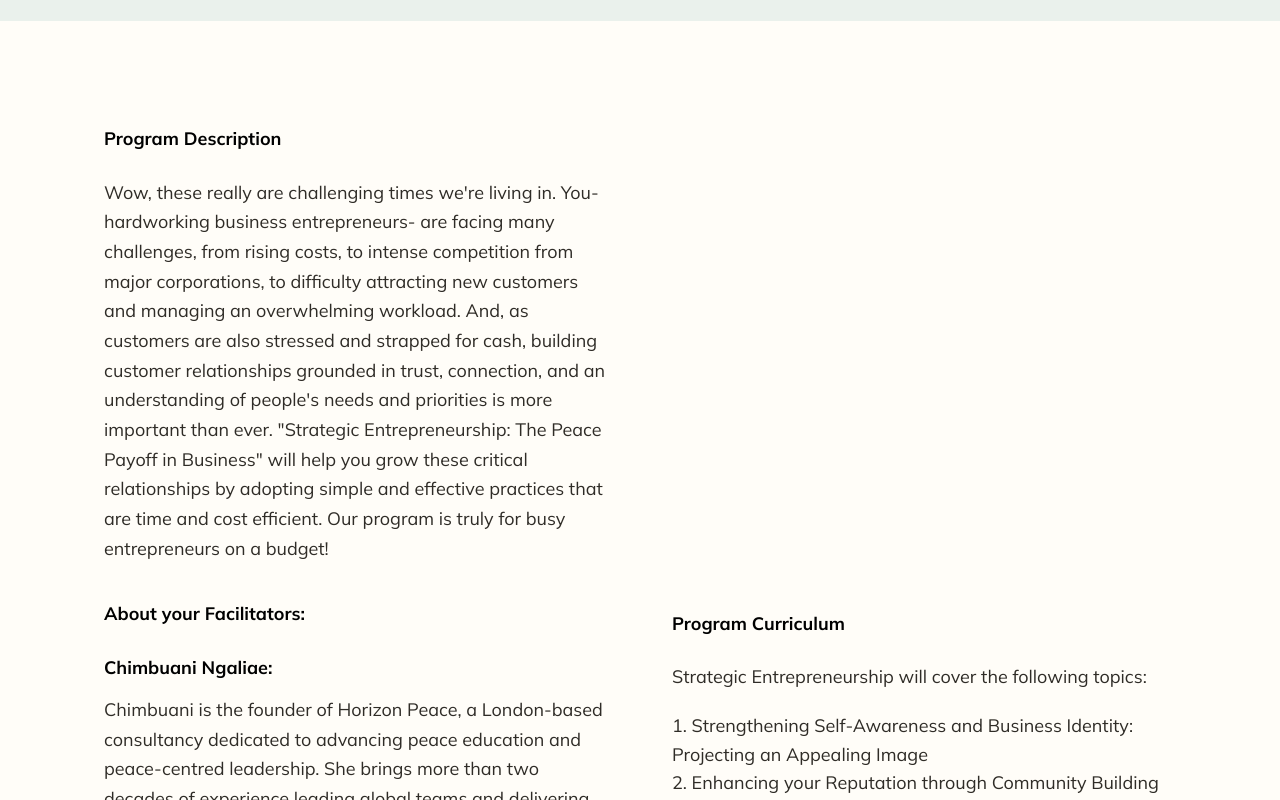
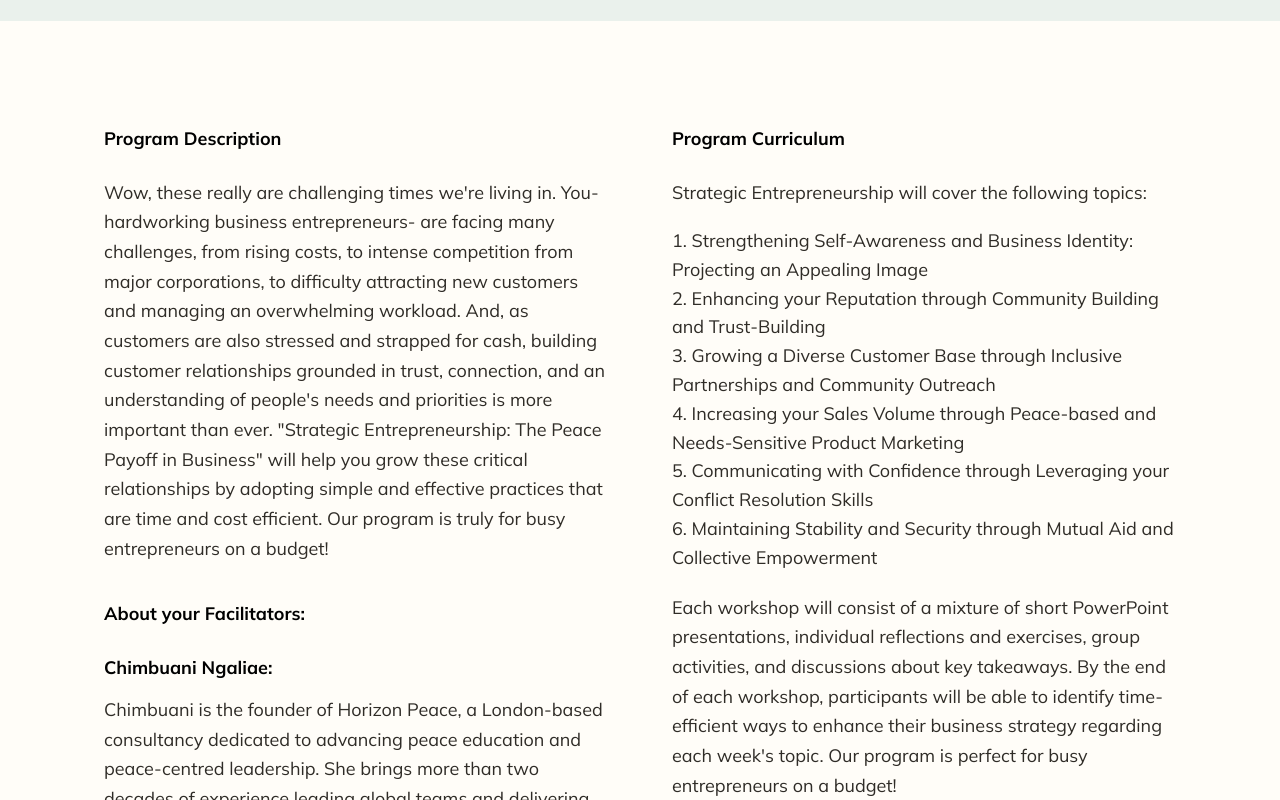
Before and after one commit to HSQ0503/annes-haven, a Next.js app: page /strategic-entrepreneurship in a window 1280 px wide. Shown: the part 440-1240 px from the top of the page. Built offline with nearby package versions, Linux system fonts and the light colour scheme; no server answers; the database is empty.

Commit message:
Top-align SE split so Curriculum sits beside Description

```diff
--- a/app/strategic-entrepreneurship/page.tsx
+++ b/app/strategic-entrepreneurship/page.tsx
@@ -48,7 +48,7 @@ export default async function StrategicEntrepreneurshipPage() {
 
       <section className="section">
         <div className="container">
-          <div className="split">
+          <div className="split" style={{ alignItems: "start" }}>
             <div>
               <strong style={{ color: "#000" }}>Program Description</strong>
               <p style={{ marginTop: 24 }}>{blurb}</p>
```
